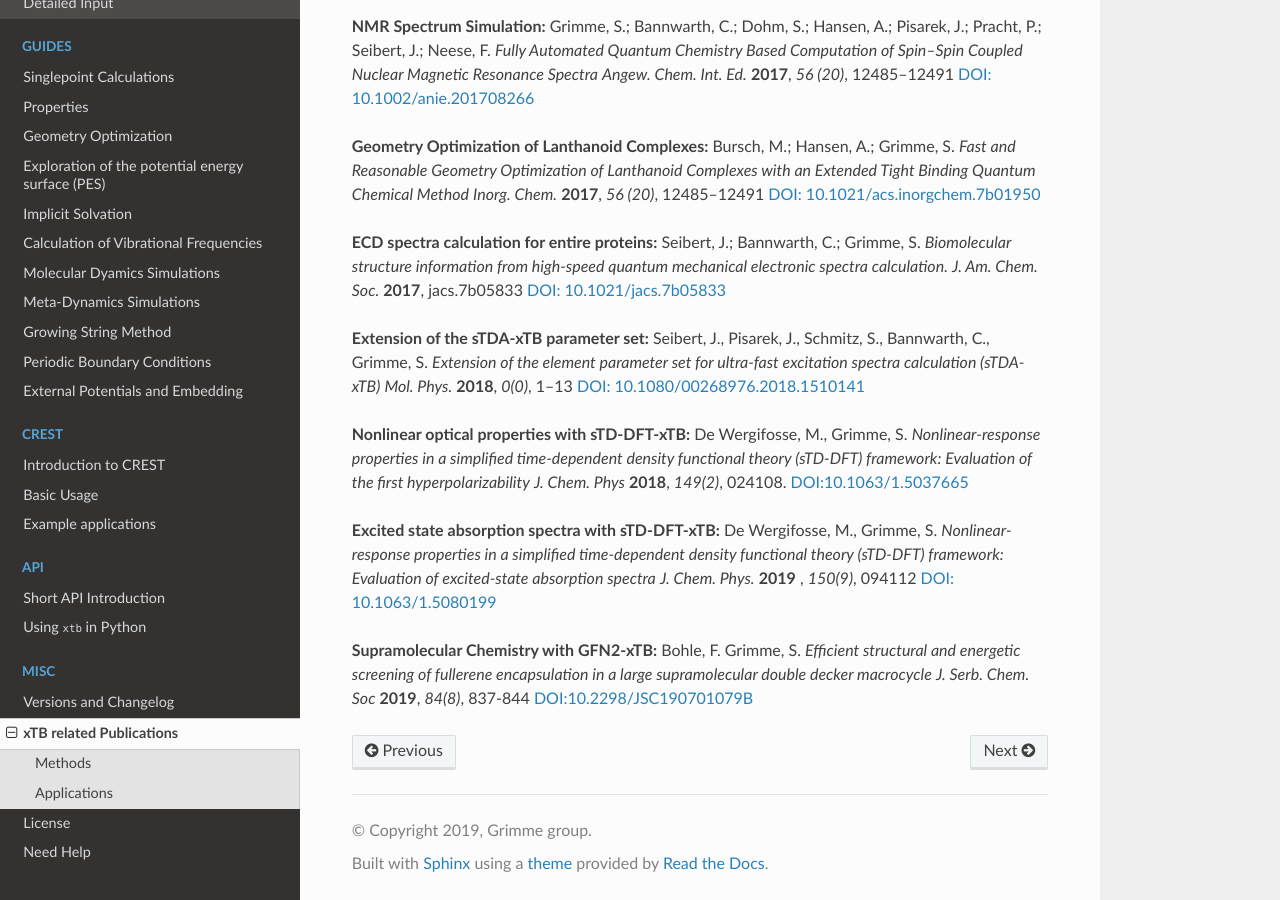
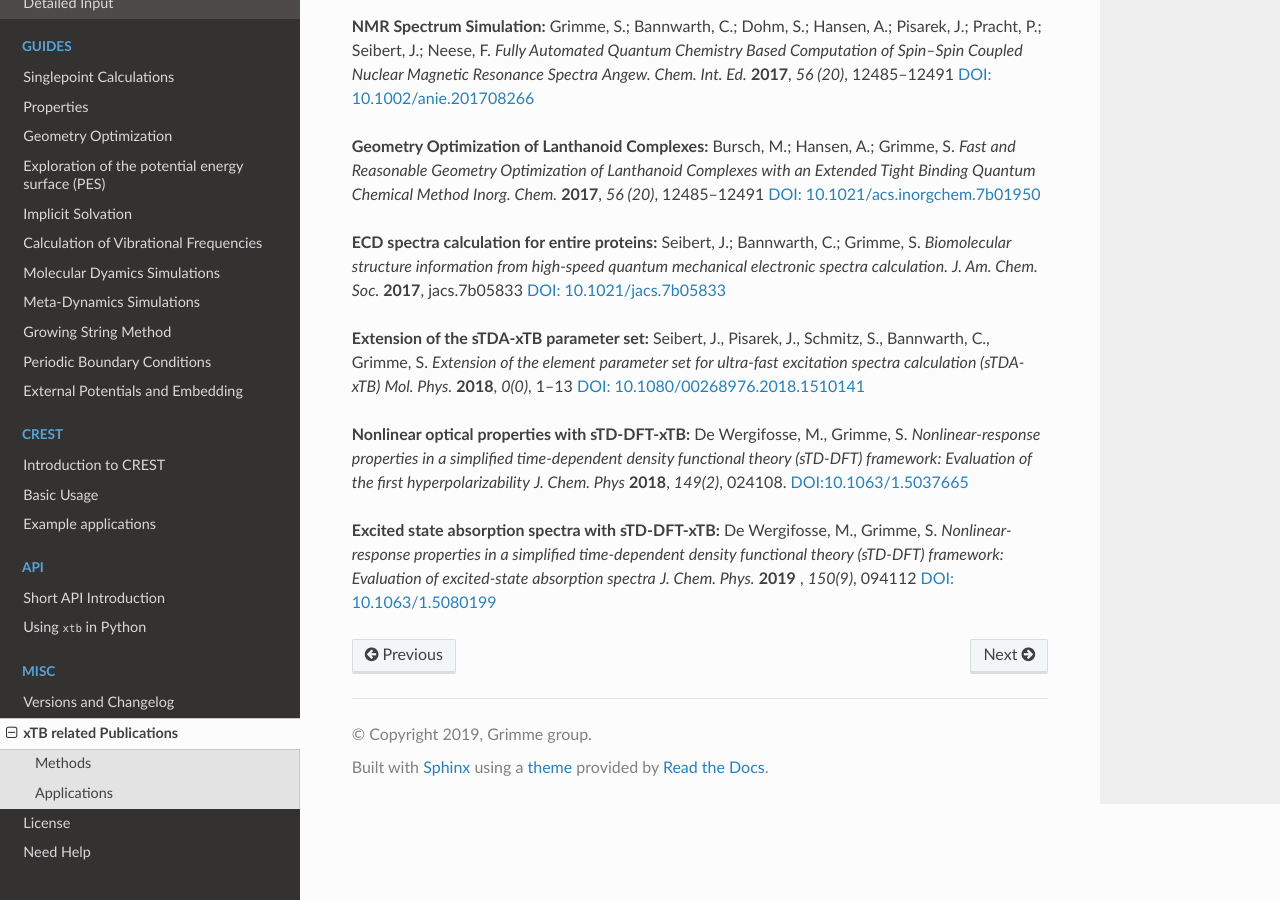
Before and after one commit to grimme-lab/xtb_docs, a Sphinx documentation site: the page built from source/xtbrelatedrefs.rst, in a window 1280 px wide and 900 px high, scrolled down 1037 px. Built offline with Sphinx 7.4.7 and the Read the Docs theme 2.0.0, drawn with Linux system fonts in a browser that asks for light colours.

Commit message:
removed paper --> still only showing accepted version

```diff
--- a/source/xtbrelatedrefs.rst
+++ b/source/xtbrelatedrefs.rst
@@ -56,6 +56,3 @@ Chemical Method* *Inorg. Chem.* **2017**, *56 (20)*, 12485–12491
 **Nonlinear optical properties with sTD-DFT-xTB:** De Wergifosse, M., Grimme, S.  *Nonlinear-response properties in a simplified time-dependent density functional theory (sTD-DFT) framework: Evaluation of the first hyperpolarizability* *J. Chem. Phys* **2018**, *149(2)*, 024108. `DOI:10.1063/1.5037665 <https://doi.org/10.1063/1.5037665>`_
 
 **Excited state absorption spectra with sTD-DFT-xTB:** De Wergifosse, M., Grimme, S. *Nonlinear-response properties in a simplified time-dependent density functional theory (sTD-DFT) framework: Evaluation of excited-state absorption spectra* *J. Chem. Phys.* **2019** , *150(9)*,  094112 `DOI: 10.1063/1.5080199  <https://doi.org/10.1063/1.5080199>`_
-
-**Supramolecular Chemistry with GFN2-xTB:** Bohle, F. Grimme, S. *Efficient structural and energetic screening of fullerene
-encapsulation in a large supramolecular double decker macrocycle* *J. Serb. Chem. Soc* **2019**, *84(8)*, 837-844 `DOI:10.2298/JSC190701079B <https://doi.org/10.2298/JSC190701079B>`_
```
